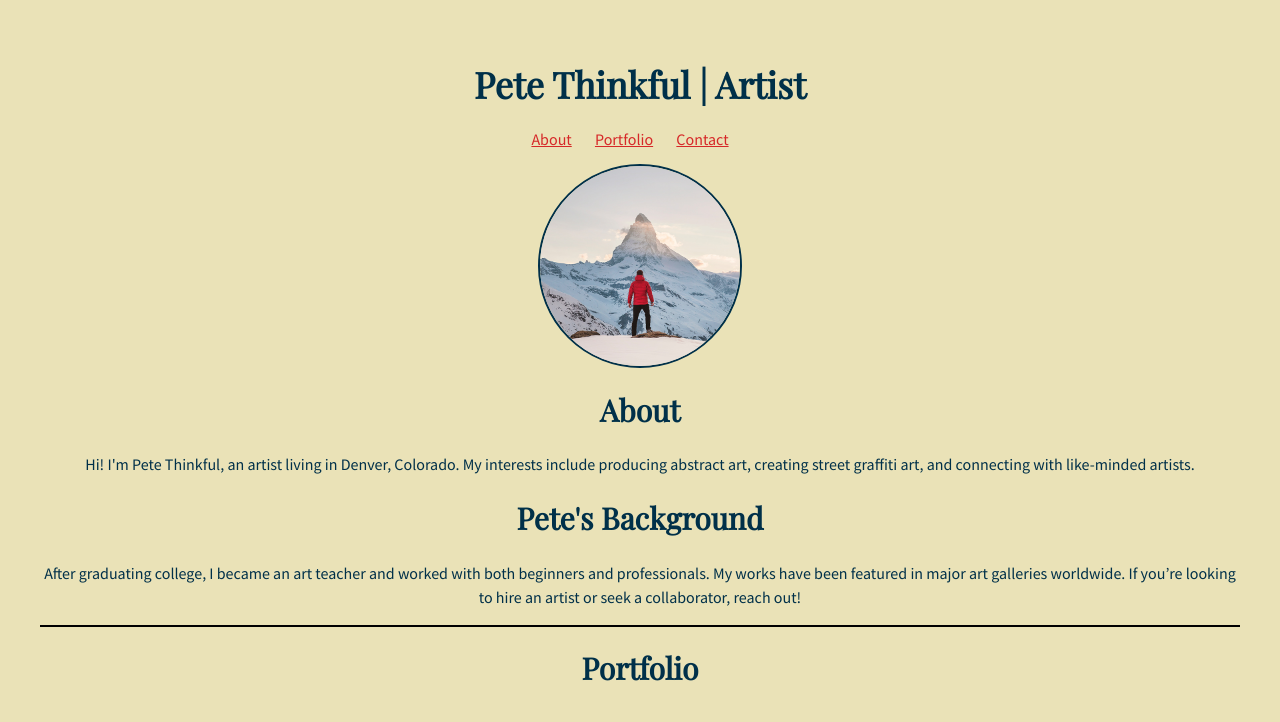
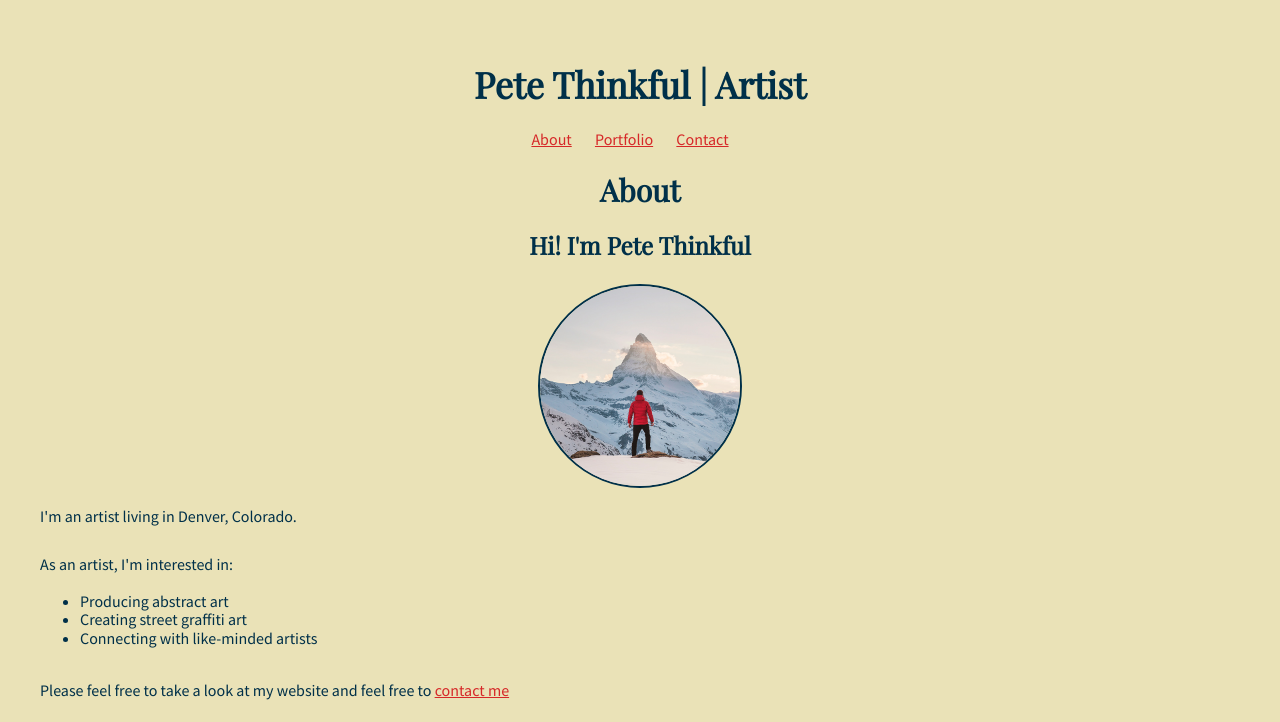
Before and after one commit to AmirKAT/Pete-Thinkful-Portfolio-Amir-Version, a plain HTML site: page index.html in a window 1280 px wide. Shown: the top 722 px of the page. Drawn offline with nearby package versions, Linux system fonts and the light colour scheme.

Commit message:
make changes to fit portfolio project requirements

```diff
--- a/index.html
+++ b/index.html
@@ -26,15 +26,28 @@
   <main>
 
     <section id="about">
+      <h2>About</h2>
+      <h3>Hi! I'm Pete Thinkful</h3>
       <figure>
         <img class="image-circle" src="images/pete-thinkful.png" alt="Pete Thinkful">
       </figure>
-      <h2>About</h2>
+
       <p>
-        Hi! I'm Pete Thinkful, an artist living in Denver, Colorado.
-        My interests include producing abstract art, creating street graffiti art, and connecting with like-minded
-        artists.
+        I'm an artist living in Denver, Colorado.
+        <br>
+        <br>
+        As an artist, I'm interested in:
+        <br>
+
+      <ul>
+        <li>Producing abstract art</li>
+        <li>Creating street graffiti art</li>
+        <li>Connecting with like-minded artists</li>
+      </ul>
+      <br>
+      Please feel free to take a look at my website and feel free to <a href=#contact>contact me</a>
       </p>
+
       <h2>Pete's Background</h2>
       <p>
         After graduating college, I became an art teacher and worked with both beginners and professionals.
@@ -72,8 +85,12 @@
 
     <section id="contact">
       <h2>Contact</h2>
-      <p>I'd love to hear from you! Please feel free to <a href="mailto:pete@example.com">contact</a> or follow me on <a
-          href="#">LinkedIn</a>, <a href="#">Instagram</a>, or <a href="#">Pinterest</a>.</p>
+      <p>I'd love to hear from you! Please feel free to contact or follow me on:
+      <ol>
+        <li><a href="#">LinkedIn</a></li>
+        <li><a href="#">Instagram</a></li>
+        <li><a href="#">Pinterest</a></li>
+      </ol>
     </section>
 
   </main>
--- a/style.css
+++ b/style.css
@@ -5,7 +5,7 @@ body {
   color: #003049;
   font-family: "Source Sans Pro", Tahoma, Geneva, Verdana, sans-serif;
   padding: 40px;
-  text-align: center;
+  text-align: left;
 }
 
 header, footer {
@@ -14,6 +14,7 @@ header, footer {
 
 h1, h2, h3 {
   font-family: "Playfair Display", Times, serif;
+  text-align: center;
 }
 
 h1 {
@@ -74,9 +75,14 @@ nav ul {
   list-style-type: none;
   padding: 0;
   margin: 0;
+  text-align: center;
 }
 
 nav li {
   display: inline;
   margin-right: 20px;
 }
+
+ul {
+  text-align: left;
+}
```
